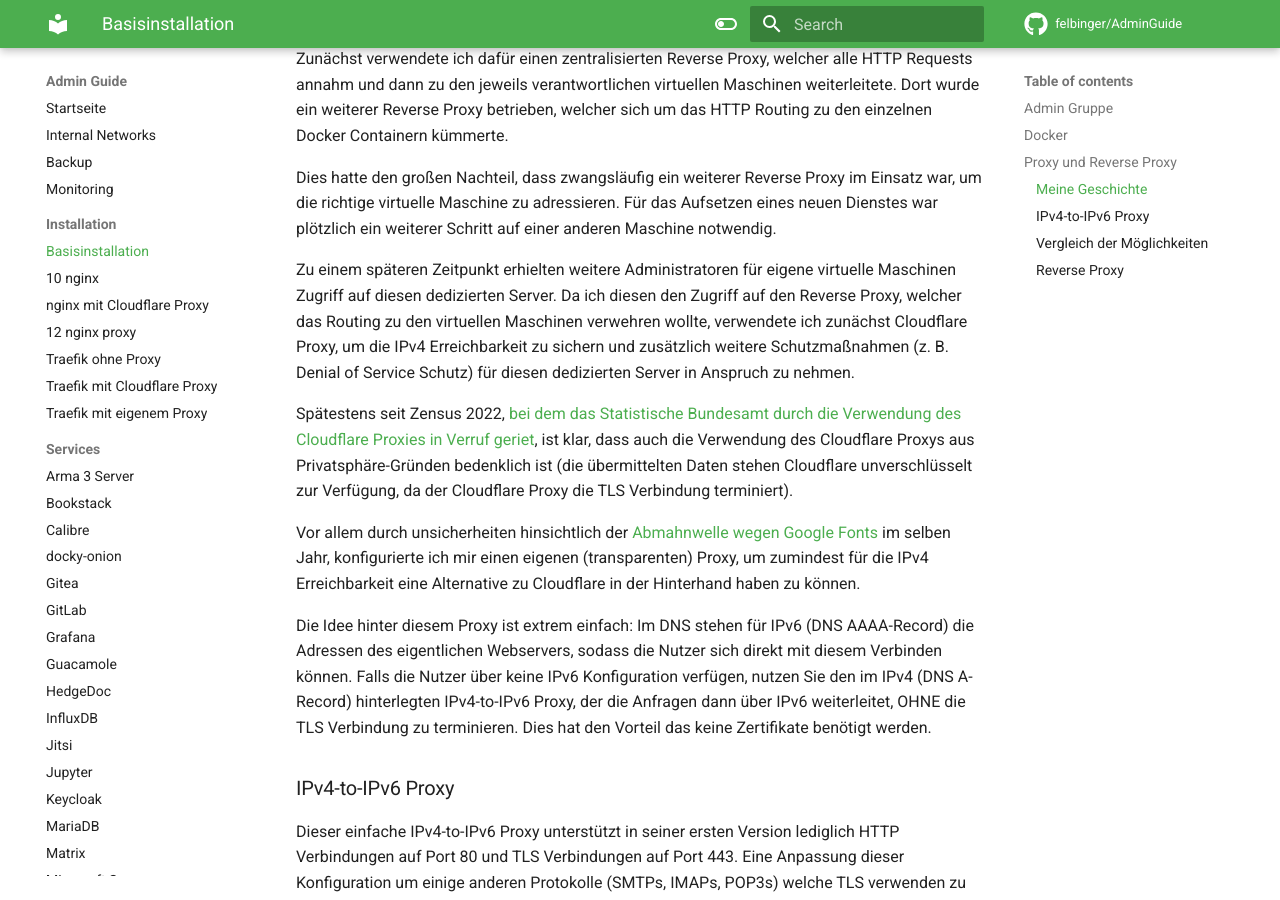
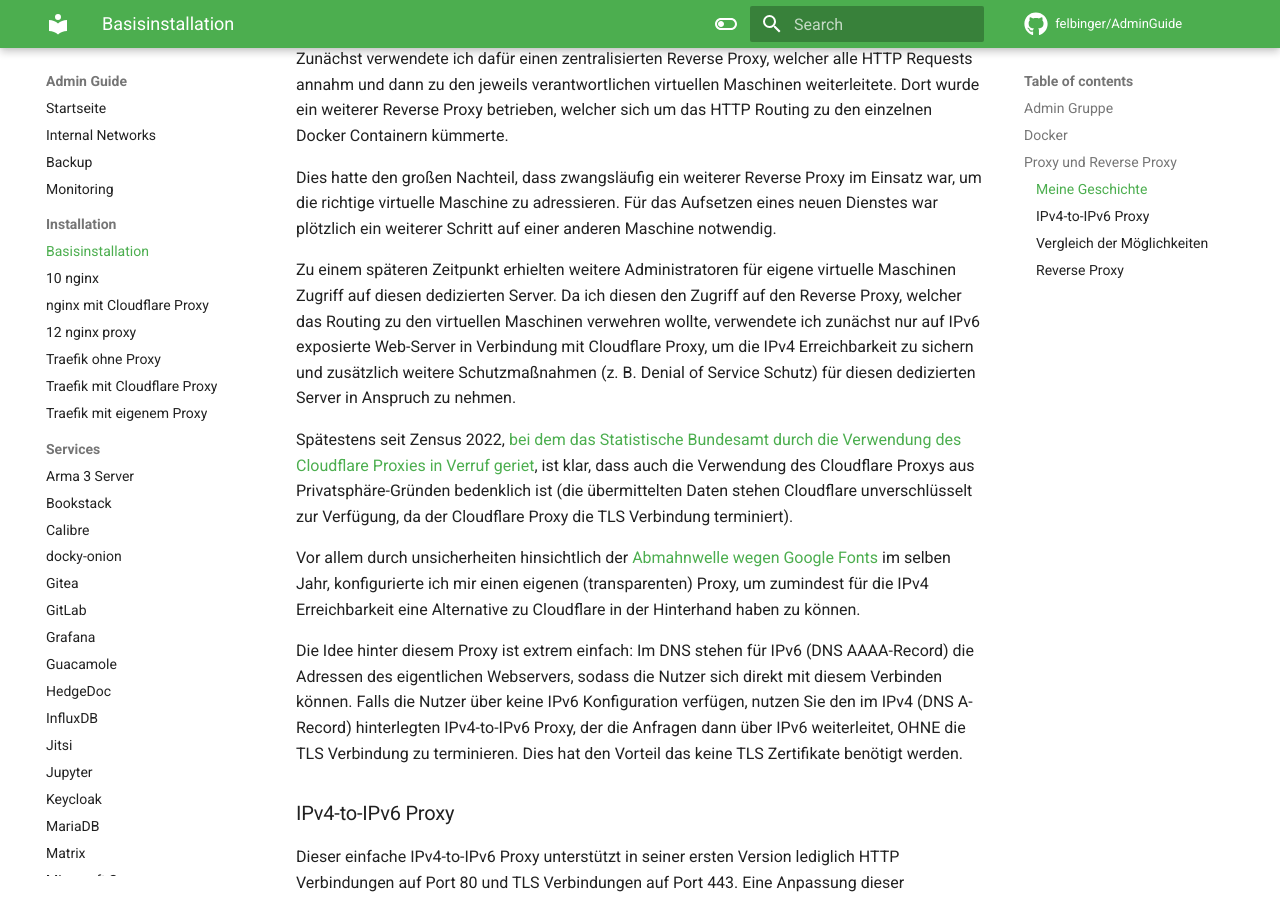
Before and after one commit to felbinger/AdminGuide, an MkDocs documentation site: the page built from docs/installation/05_base.md, in a window 1280 px wide and 900 px high, scrolled down 1330 px. Built offline with MkDocs 1.6.1 and Material for MkDocs 9.7.7, drawn with Linux system fonts in a browser that asks for light colours; comment, search, counter and statistics services are not loaded; some of the changed text lies outside the part shown.

Commit message:
improved my background story

```diff
--- a/docs/installation/05_base.md
+++ b/docs/installation/05_base.md
@@ -61,8 +61,9 @@ Maschine notwendig.
 
 Zu einem späteren Zeitpunkt erhielten weitere Administratoren für eigene virtuelle Maschinen Zugriff auf diesen
 dedizierten Server. Da ich diesen den Zugriff auf den Reverse Proxy, welcher das Routing zu den virtuellen Maschinen
-verwehren wollte, verwendete ich zunächst Cloudflare Proxy, um die IPv4 Erreichbarkeit zu sichern und
-zusätzlich weitere Schutzmaßnahmen (z. B. Denial of Service Schutz) für diesen dedizierten Server in Anspruch zu nehmen.
+verwehren wollte, verwendete ich zunächst nur auf IPv6 exposierte Web-Server in Verbindung mit Cloudflare Proxy, um
+die IPv4 Erreichbarkeit zu sichern und zusätzlich weitere Schutzmaßnahmen (z. B. Denial of Service Schutz) für diesen
+dedizierten Server in Anspruch zu nehmen.
 
 Spätestens seit Zensus
 2022, [bei dem das Statistische Bundesamt durch die Verwendung des Cloudflare Proxies in Verruf geriet](https://www.kuketz-blog.de/zensus-2022-statistisches-bundesamt-hostet-bei-cloudflare/),
@@ -77,7 +78,7 @@ Alternative zu Cloudflare in der Hinterhand haben zu können.
 Die Idee hinter diesem Proxy ist extrem einfach: Im DNS stehen für IPv6 (DNS AAAA-Record) die Adressen des eigentlichen
 Webservers, sodass die Nutzer sich direkt mit diesem Verbinden können. Falls die Nutzer über keine IPv6 Konfiguration
 verfügen, nutzen Sie den im IPv4 (DNS A-Record) hinterlegten IPv4-to-IPv6 Proxy, der die Anfragen dann über IPv6
-weiterleitet, OHNE die TLS Verbindung zu terminieren. Dies hat den Vorteil das keine Zertifikate benötigt werden.
+weiterleitet, OHNE die TLS Verbindung zu terminieren. Dies hat den Vorteil das keine TLS Zertifikate benötigt werden.
 
 ### IPv4-to-IPv6 Proxy
 
@@ -140,15 +141,12 @@ stream {
 
 ![Schaubild](../img/schaubild_cloudflare-vs-transparent-proxy.png){: loading=lazy }
 
-Aus meiner Sicht ergibt die Verwendung eines eigenen
-vorgeschaltenen Proxies nur Sinn, wenn mehr als ein Server
-administriert wird und über eine IPv6 Adresse webbasierte
-Dienste bereitstellt.
+Aus meiner Sicht ergibt die Verwendung eines eigenen vorgeschaltenen Proxies nur Sinn, wenn mehr als ein
+Server administriert wird und die Web-Server über IPv6 Adressen exposiert bereitstellt werden.
 
-Wird lediglich ein System betreut (wie z.B. der oben erwähnte
-Cloudserver), kann die zugewiesene IPv4 Adresse natürlich auf
-den Ports 80 und 443 verwendet werden und dann auf den Reverse
-Proxy zeigen. Dadurch entfällt die Abhängigkeit zu anderen Systemen.
+Wird lediglich ein System betreut (wie z.B. der oben erwähnte Cloudserver), kann die zugewiesene IPv4
+Adresse natürlich ebenfalls auf den Ports 80 und 443 verwendet werden und dann auf den Reverse Proxy
+zeigen. Dadurch entfällt die Abhängigkeit zu anderen Systemen.
 
 Sofern der Cloudserver über keine eigene IPv4 Adresse oder keine
 eigenen IPv6 Adressen verfügt, sollte ein Proxy vorgeschaltet werden,
```
